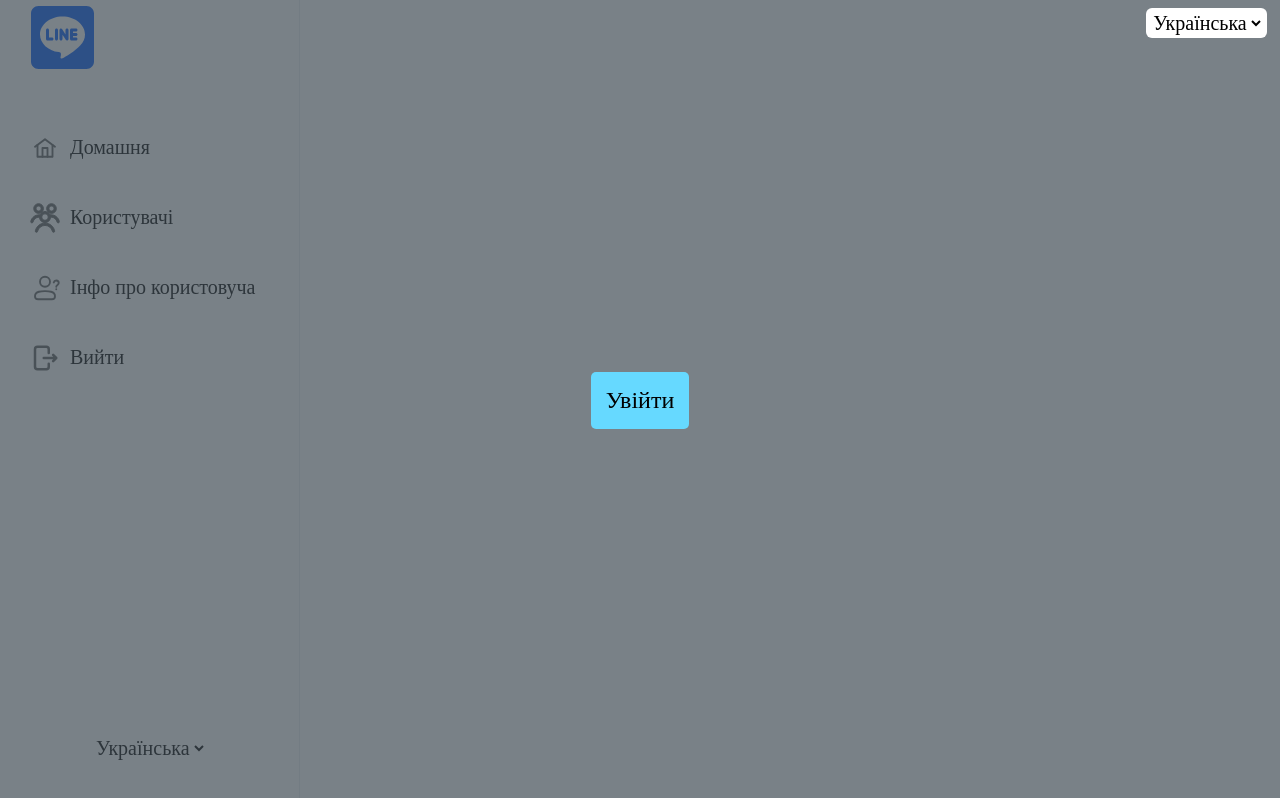
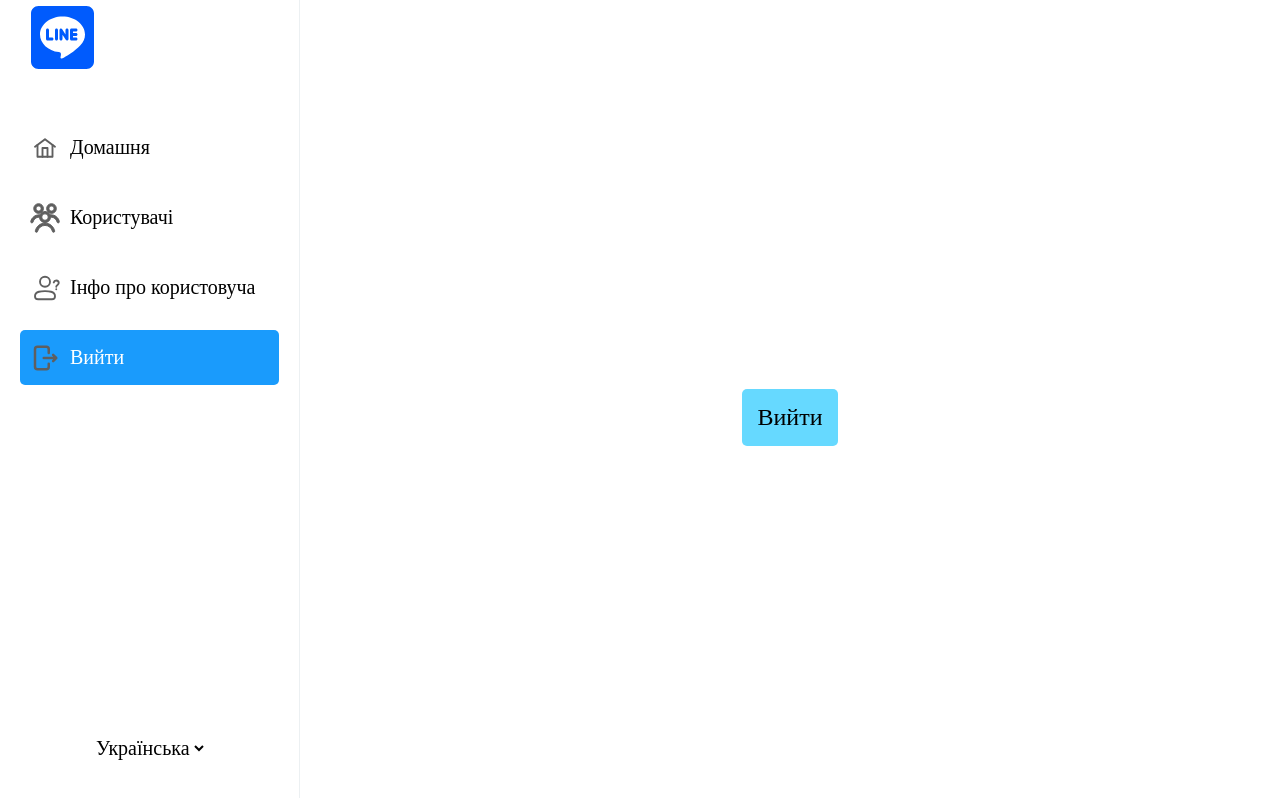
Before and after one commit to quarentyne/random-user-spa, a React (Create React App) app: page /logout in a window 1280 px wide. Before the commit this address led to /login. Built offline with nearby package versions, Linux system fonts and the light colour scheme.

Commit message:
login reducer

```diff
--- /dev/null
+++ b/src/modules/Login/features/models.ts
@@ -0,0 +1,3 @@
+export interface ILoginStatus {
+  isAuthorized: boolean;
+};
--- /dev/null
+++ b/src/modules/Login/features/reducer.ts
@@ -0,0 +1,19 @@
+import { createSlice } from "@reduxjs/toolkit";
+import { ILoginStatus } from "./models";
+
+const initialState: ILoginStatus = {
+  isAuthorized: localStorage.getItem("login") ? true : false,
+};
+
+const loginStatusSlice = createSlice({
+  name: "loginStatus",
+  initialState,
+  reducers: {
+    authorize: (state) => {
+      state.isAuthorized = !state.isAuthorized
+    },
+  },
+});
+
+export const { authorize } = loginStatusSlice.actions;
+export default loginStatusSlice.reducer;
--- /dev/null
+++ b/src/modules/Login/features/selector.ts
@@ -0,0 +1,3 @@
+import { RootState } from "../../../store/store";
+
+export const loginStatusSelector = (state: RootState) => state.loginStatus;
--- a/src/pages/Logs/Login.tsx
+++ b/src/pages/Logs/Login.tsx
@@ -1,22 +1,28 @@
 import { useEffect } from "react";
 import { useTranslation } from "react-i18next";
 import { useNavigate } from "react-router-dom";
+import { authorize } from "../../modules/Login/features/reducer";
+import { loginStatusSelector } from "../../modules/Login/features/selector";
 import { LanguageChanger } from "../../shared/components/LanguageChanger/LanguageChanger";
+import { useAppDispatch } from "../../shared/hooks/useAppDispatch";
+import { useAppSelector } from "../../shared/hooks/useAppSelector";
 import {  StyledLogButton, StyledLoginBlock, StyledLoginLanguageBlock, StyledLoginWrapper } from "./styles";
 
 export const Login = () => {
   const navigate = useNavigate();
+  const {isAuthorized} = useAppSelector(loginStatusSelector);
   const {t} = useTranslation();
+  const dispatch = useAppDispatch();
 
   useEffect(()=>{
-    if(sessionStorage.getItem("login")) {
+    if(isAuthorized) {
       navigate("/home", {replace: true});
     };
-  }, [navigate]);
+  }, [isAuthorized, navigate]);
 
   const login = () => {
-    sessionStorage.setItem("login", "true");
-    navigate("/home", {replace: true});
+    localStorage.setItem("login", "true");
+    dispatch(authorize());
   };
 
   return(
--- a/src/pages/Logs/Logout.tsx
+++ b/src/pages/Logs/Logout.tsx
@@ -1,13 +1,17 @@
 import { useTranslation } from "react-i18next";
 import { useNavigate } from "react-router-dom";
+import { authorize } from "../../modules/Login/features/reducer";
+import { useAppDispatch } from "../../shared/hooks/useAppDispatch";
 import { StyledLogButton, StyledLogoutBlock } from "./styles";
 
 export const Logout = () => {
   const navigate = useNavigate();
   const {t} = useTranslation();
+  const dispatch = useAppDispatch();
 
   const logout = () => {
-    sessionStorage.setItem("login", "");
+    localStorage.setItem("login", "");;
+    dispatch(authorize());
     navigate("/login", {replace: true});
   };
 
--- a/src/router/Config.tsx
+++ b/src/router/Config.tsx
@@ -6,7 +6,7 @@ import { Notfound } from '../pages/Notfound/Notfound';
 import { UserInformation } from '../pages/UserInformation/UserInformation';
 import { Users } from '../pages/Users/Users';
 import { Layout } from '../shared/Layout/Layout';
-import { ProtectedRoute } from './ProtectedRoute';
+// import { ProtectedRoute } from './ProtectedRoute';
 
 export const RouterConfig = () => {
 
@@ -15,12 +15,12 @@ export const RouterConfig = () => {
       <Route path="/" element={<Navigate to="home" replace />}/>
       <Route element={<Layout /> }>
         <Route path="login" element={<Login />} />
-        <Route element={<ProtectedRoute />}>
+        {/* <Route element={<ProtectedRoute />}> */}
           <Route path="logout" element={<Logout />} />
           <Route path='home' element={<Home />}/>
           <Route path='users' element={<Users />}/>
           <Route path='user-info' element={<UserInformation />}/>
-        </Route>
+        {/* </Route>         */}
       </Route>
       <Route path="*" element={<Notfound />}/>
     </Routes>
--- a/src/store/store.ts
+++ b/src/store/store.ts
@@ -1,11 +1,13 @@
 import { configureStore } from '@reduxjs/toolkit'
 import usersSlice from "../modules/Users/features/reducer";
 import userInfoSlice from "../modules/UserInfo/features/reducer";
+import loginStatusSlice from "../modules/Login/features/reducer";
 
 export const store = configureStore({
   reducer: {
     users: usersSlice,
     userInfo: userInfoSlice,
+    loginStatus: loginStatusSlice,
   },
 });
 
```
